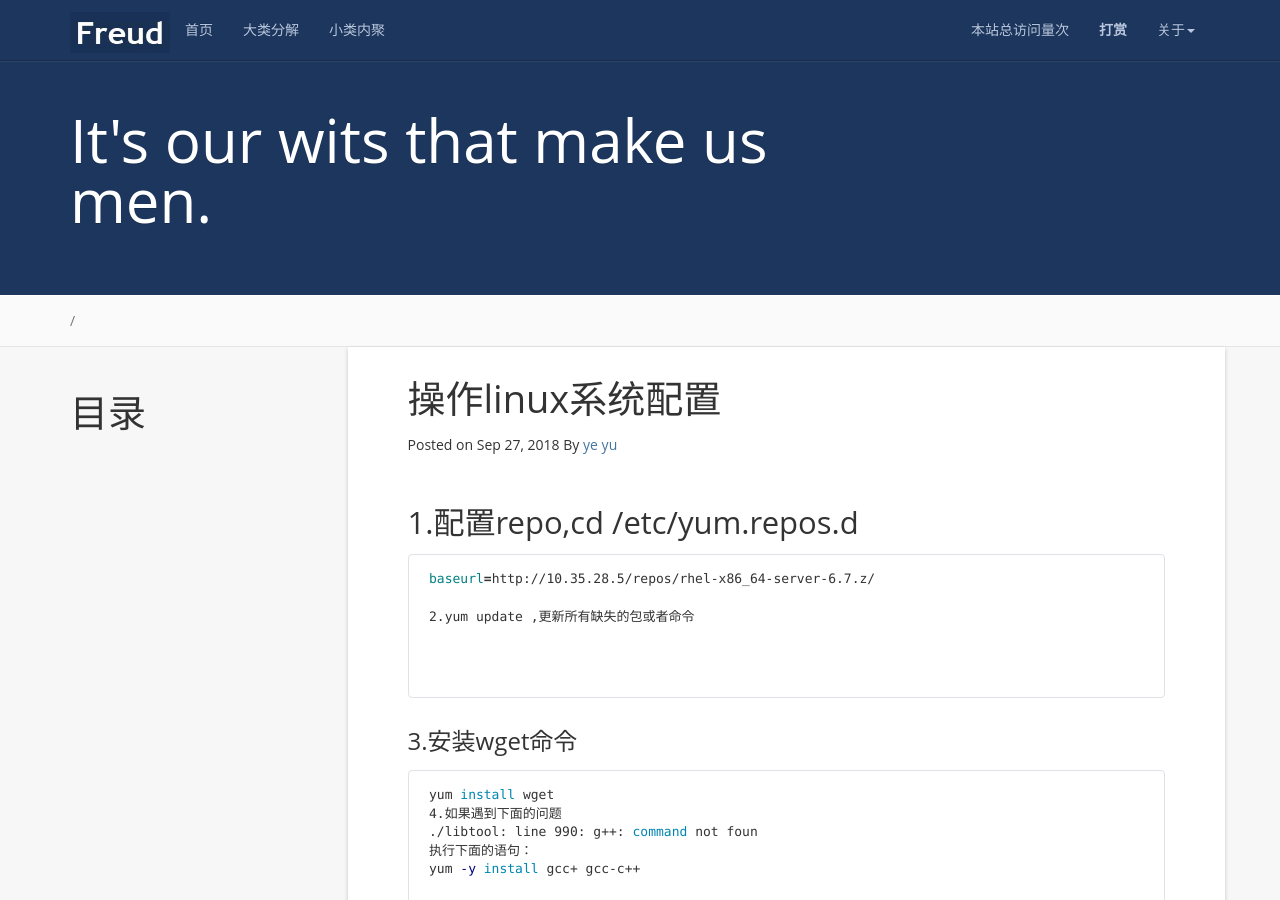
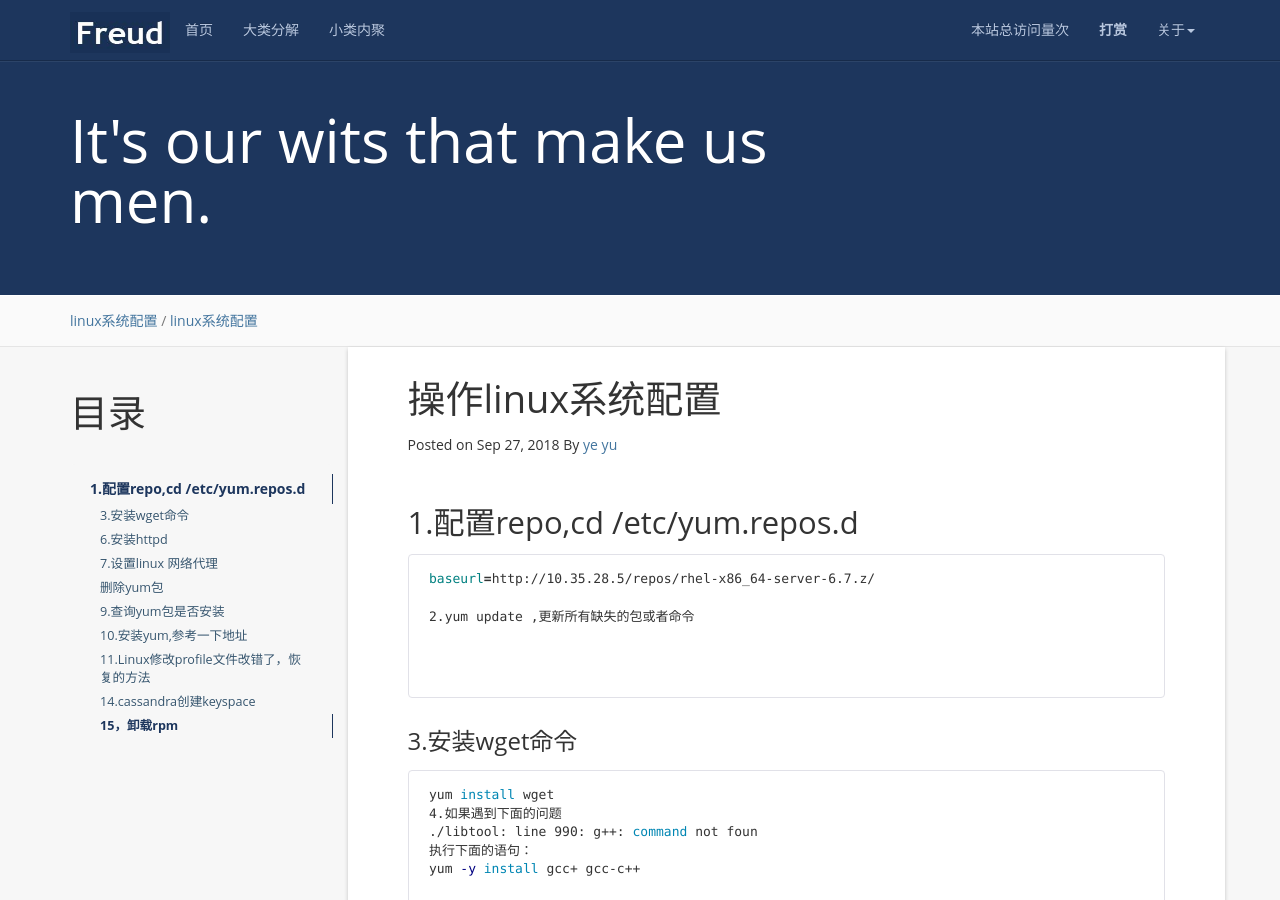
Before and after one commit to yeyu0415/myfirstblog, a Jekyll site: the page built from _posts/2018-09-27-linux配置.md, in a window 1280 px wide and 900 px high. Built offline with Jekyll 4.4.1, drawn with Linux system fonts in a browser that asks for light colours; nearby versions of some CDN libraries; our own code applies the rules of GitHub Pages for plain Markdown files; a script that is not in the unit is left out; comment, search, counter and statistics services are not loaded.

Commit message:
修改博客

```diff
--- a/_posts/2018-09-27-linux配置.md
+++ b/_posts/2018-09-27-linux配置.md
@@ -1,6 +1,13 @@
 ---
 title: 操作linux系统配置
+layout: post
+date:   2018-09-27 11:00:00 +0800
+categories: linux系统配置
+tag: linux系统配置
 ---
+
+* content
+{:toc}
 
 ## 1.配置repo,cd /etc/yum.repos.d
 
```
